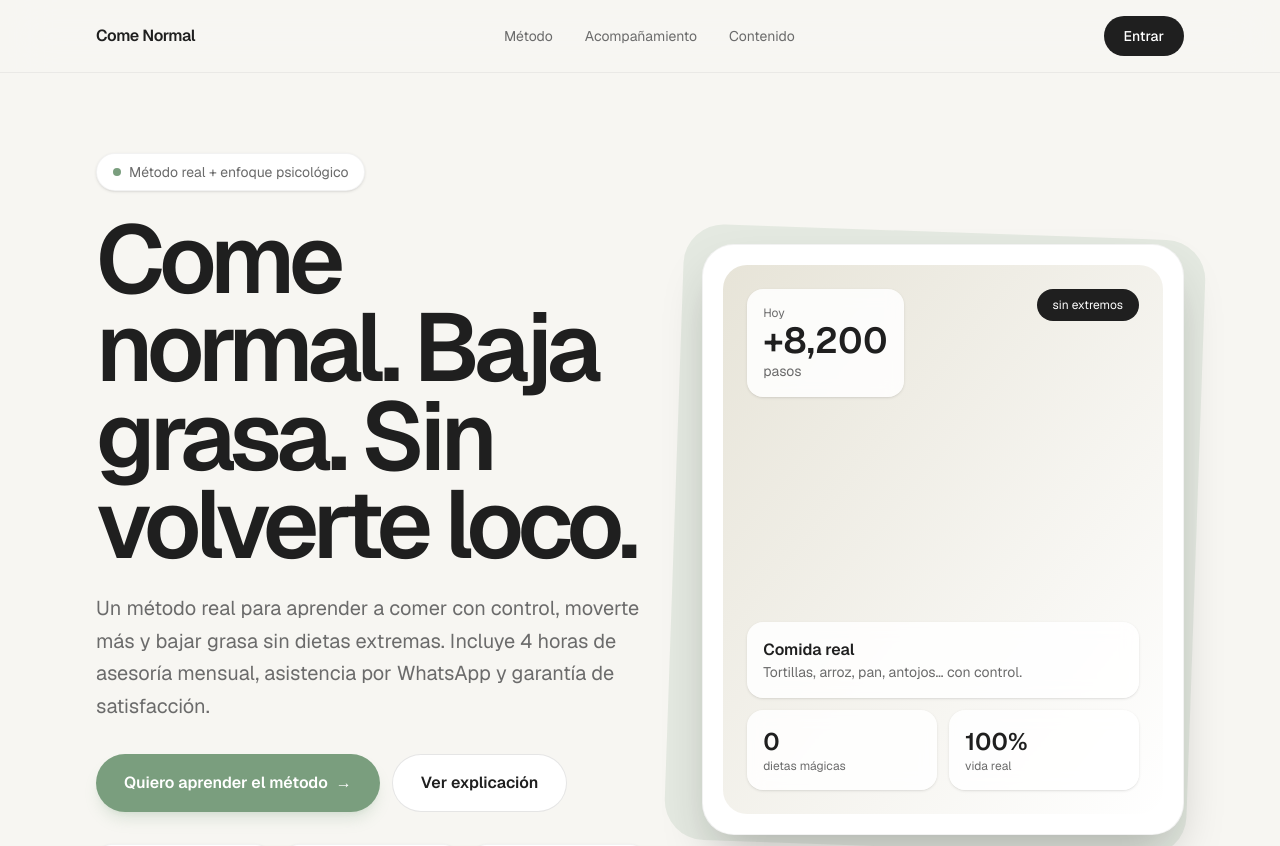
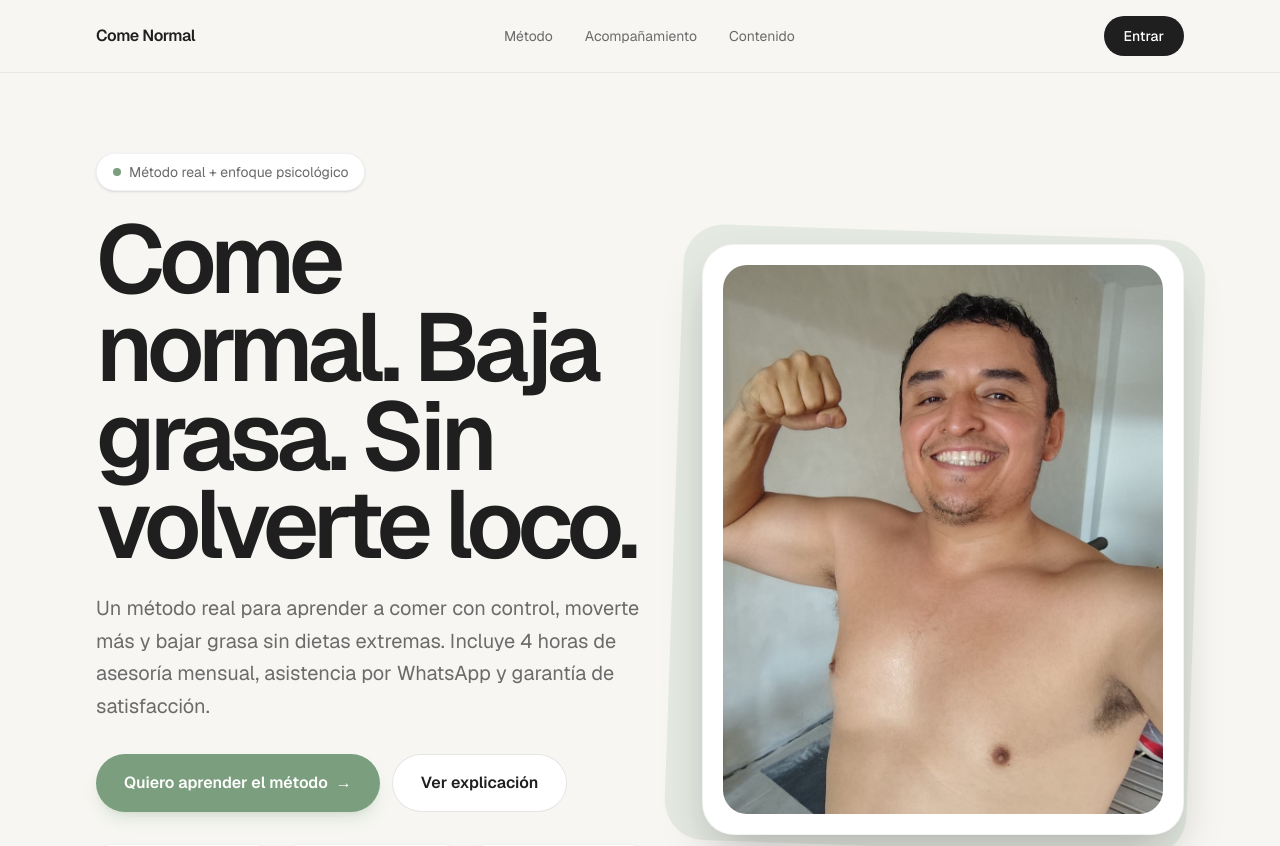
Before and after one commit to josecamilo1111/mi-web, a Next.js app: page / in a window 1280 px wide. Shown: the top 846 px of the page. Built offline with nearby package versions, Linux system fonts and the light colour scheme.

Commit message:
cambios web1

```diff
--- a/app/page.tsx
+++ b/app/page.tsx
@@ -163,34 +163,12 @@ export default function Page() {
         <div className="fade-up relative md:pl-4">
           <div className="absolute -inset-3 rounded-[2.5rem] bg-[#7A9E7E]/15 rotate-2" />
           <div className="relative rounded-[2rem] border border-black/5 bg-white p-5 shadow-2xl">
-            <div className="flex aspect-[4/5] flex-col justify-between overflow-hidden rounded-[1.5rem] bg-gradient-to-br from-[#E7E4D8] to-white p-6">
-              <div className="flex items-start justify-between gap-4">
-                <div className="rounded-2xl bg-white/85 p-4 shadow-sm backdrop-blur">
-                  <p className="text-xs text-[#6B6B6B]">Hoy</p>
-                  <p className="text-4xl font-semibold">+8,200</p>
-                  <p className="text-sm text-[#6B6B6B]">pasos</p>
-                </div>
-                <div className="rounded-full bg-[#1F1F1F] px-4 py-2 text-xs text-white">
-                  sin extremos
-                </div>
-              </div>
-
-              <div className="space-y-3">
-                <div className="rounded-2xl bg-white/85 p-4 shadow-sm backdrop-blur">
-                  <p className="font-semibold">Comida real</p>
-                  <p className="text-sm text-[#6B6B6B]">Tortillas, arroz, pan, antojos… con control.</p>
-                </div>
-                <div className="grid grid-cols-2 gap-3">
-                  <div className="rounded-2xl bg-white/85 p-4 shadow-sm backdrop-blur">
-                    <p className="text-2xl font-semibold">0</p>
-                    <p className="text-xs text-[#6B6B6B]">dietas mágicas</p>
-                  </div>
-                  <div className="rounded-2xl bg-white/85 p-4 shadow-sm backdrop-blur">
-                    <p className="text-2xl font-semibold">100%</p>
-                    <p className="text-xs text-[#6B6B6B]">vida real</p>
-                  </div>
-                </div>
-              </div>
+            <div className="aspect-[4/5] overflow-hidden rounded-[1.5rem] bg-[#E7E4D8]">
+              <img
+                src="/yo.jpg"
+                alt="proceso real"
+                className="h-full w-full object-cover"
+              />
             </div>
           </div>
         </div>
```
